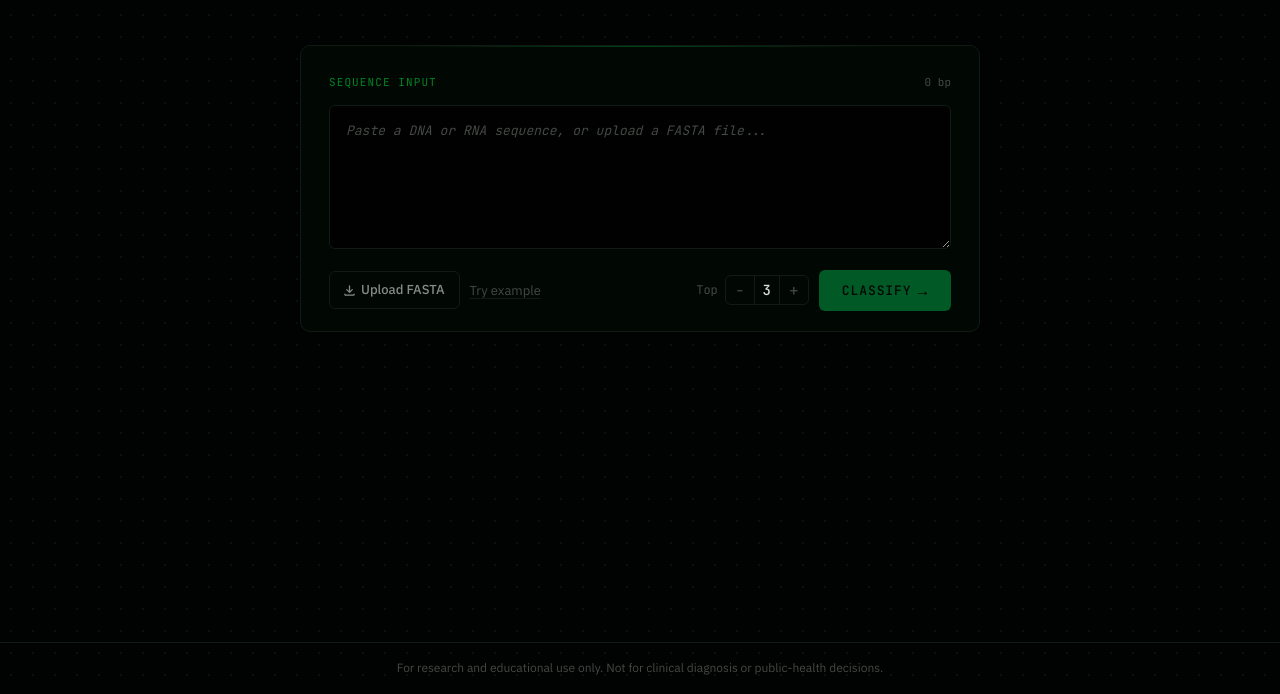
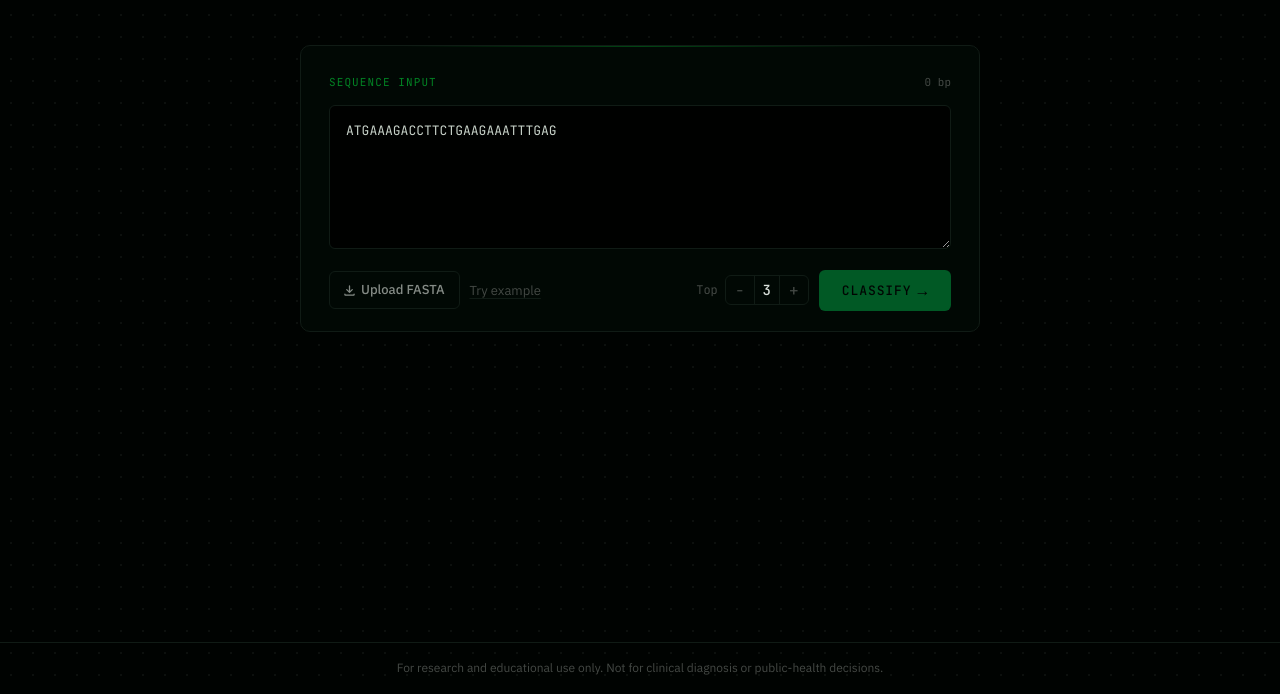
Before and after one commit to HantaBERT/HantaBERT-Web, a plain HTML site: page index.html in a window 1280 px wide. Shown: the part 106-800 px from the top of the page. Drawn offline with nearby package versions, Linux system fonts and the light colour scheme; no server answers.

Commit message:
feat: example RNA sequence input

```diff
--- a/index.html
+++ b/index.html
@@ -47,7 +47,7 @@
             autocorrect="off"
             autocapitalize="off"
             rows="5"
-          ></textarea>
+          >ATGAAAGACCTTCTGAAGAAATTTGAG</textarea>
           <div class="seq-scanline" aria-hidden="true"></div>
         </div>
 
```
